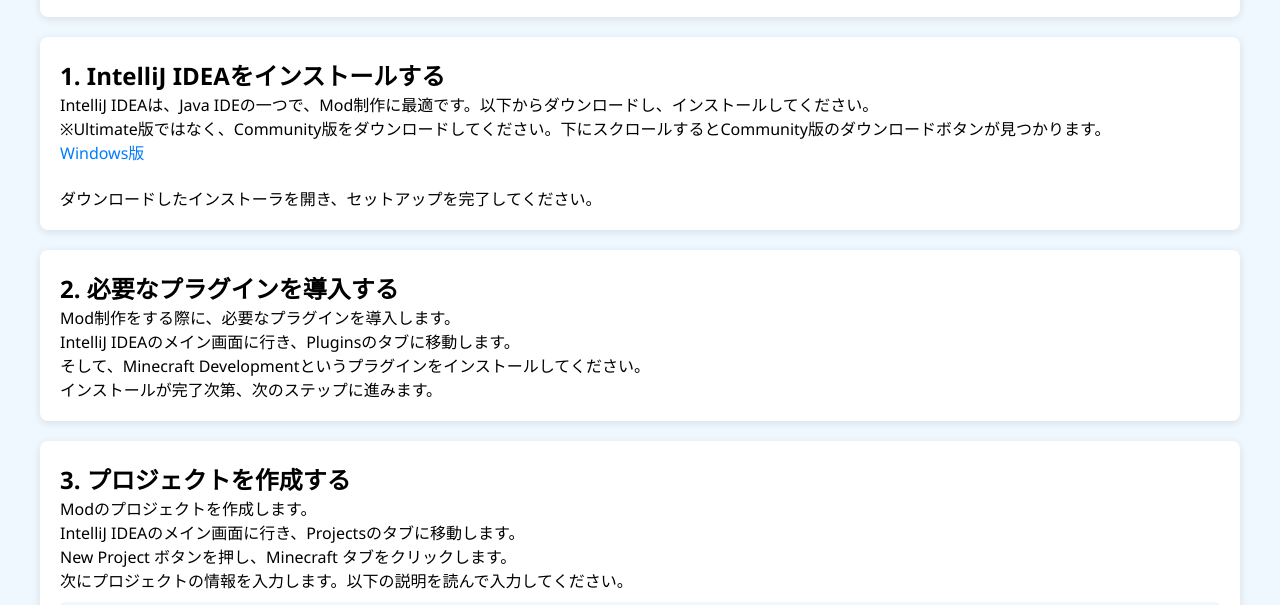
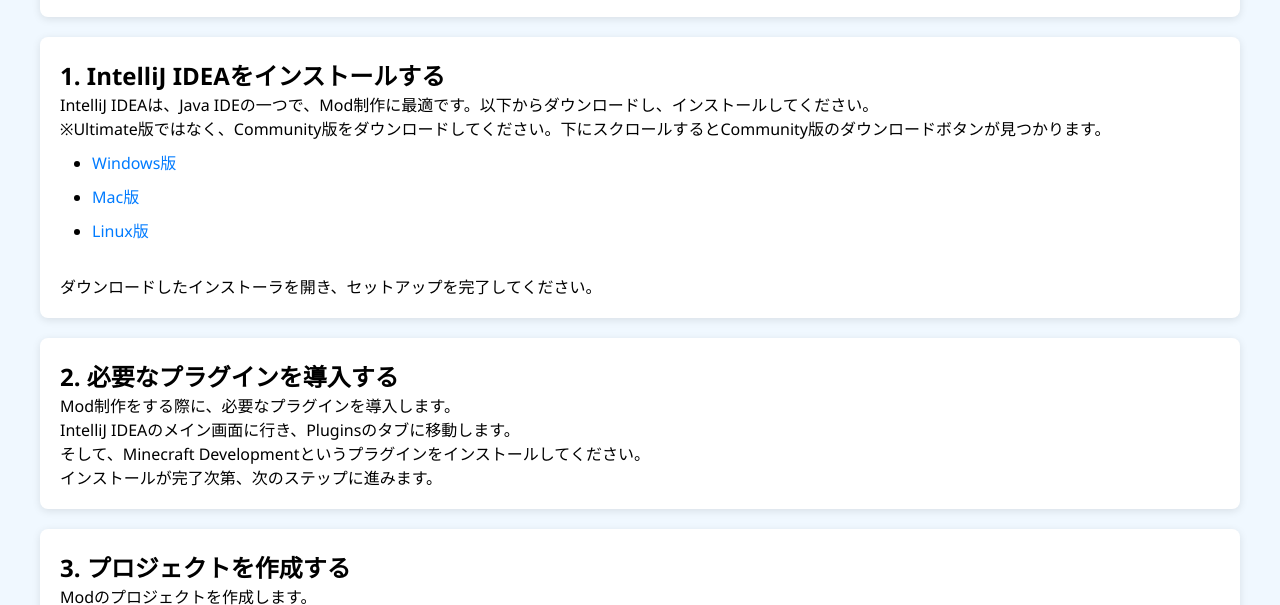
Before and after one commit to AzOwata/AzOwata-s-Modding, a plain HTML site: page Forge-1.20.1/Build-Environment/index.html in a window 1280 px wide. Shown: the part 168-773 px from the top of the page. Drawn offline with nearby package versions, Linux system fonts and the light colour scheme.

Commit message:
IntelliJ IDEAのダウンロードリンクを増やすた

```diff
--- a/Forge-1.20.1/Build-Environment/index.html
+++ b/Forge-1.20.1/Build-Environment/index.html
@@ -43,7 +43,11 @@
             <h2>1. IntelliJ IDEAをインストールする</h2>
             <p>IntelliJ IDEAは、Java IDEの一つで、Mod制作に最適です。以下からダウンロードし、インストールしてください。</p>
             <p>※Ultimate版ではなく、Community版をダウンロードしてください。下にスクロールするとCommunity版のダウンロードボタンが見つかります。</p>
-            <p><a href="https://www.jetbrains.com/ja-jp/idea/download/?section=windows">Windows版</a></p>
+            <ul>
+                <li><p><a href="https://www.jetbrains.com/ja-jp/idea/download/?section=windows">Windows版</a></p></li>
+                <li><p><a href="https://www.jetbrains.com/ja-jp/idea/download/?section=mac">Mac版</a></p></li>
+                <li><p><a href="https://www.jetbrains.com/ja-jp/idea/download/?section=linux">Linux版</a></p></li>
+            </ul>
             <br>
             <p>ダウンロードしたインストーラを開き、セットアップを完了してください。</p>
         </div>
```
